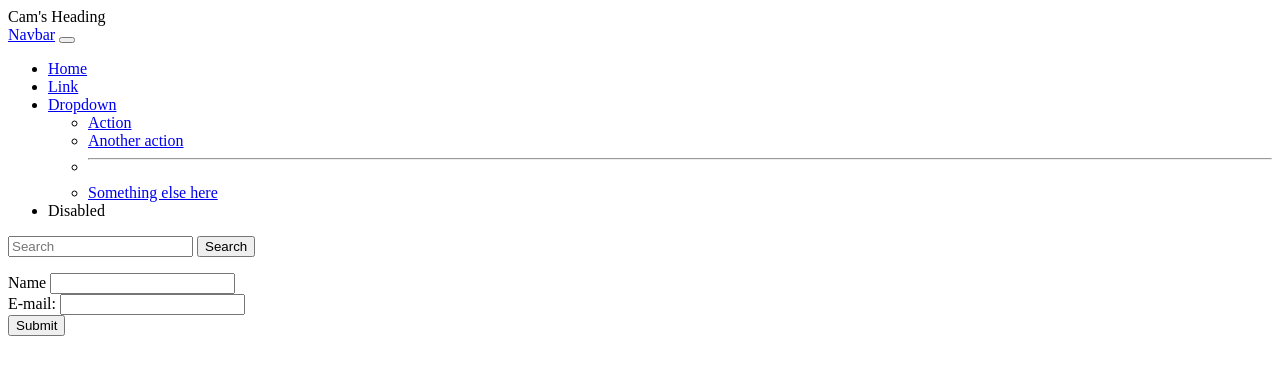
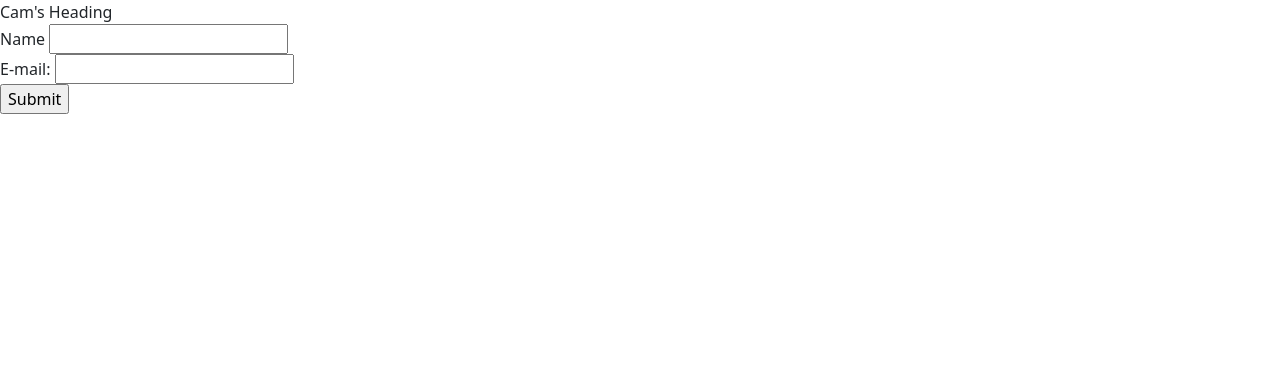
Before and after one commit to ccamlin3/homework2.4013, a PHP site: page / in a window 1280 px wide. Shown: the top 375 px of the page. Run offline with PHP 8.4, Linux system fonts and the light colour scheme.

Commit message:
Update header.php

```diff
--- a/header.php
+++ b/header.php
@@ -1,37 +1,10 @@
 <!doctype html>
-<nav class="navbar navbar-expand-lg bg-light">
-  <div class="container-fluid">
-    <a class="navbar-brand" href="#">Navbar</a>
-    <button class="navbar-toggler" type="button" data-bs-toggle="collapse" data-bs-target="#navbarSupportedContent" aria-controls="navbarSupportedContent" aria-expanded="false" aria-label="Toggle navigation">
-      <span class="navbar-toggler-icon"></span>
-    </button>
-    <div class="collapse navbar-collapse" id="navbarSupportedContent">
-      <ul class="navbar-nav me-auto mb-2 mb-lg-0">
-        <li class="nav-item">
-          <a class="nav-link active" aria-current="page" href="#">Home</a>
-        </li>
-        <li class="nav-item">
-          <a class="nav-link" href="#">Link</a>
-        </li>
-        <li class="nav-item dropdown">
-          <a class="nav-link dropdown-toggle" href="#" role="button" data-bs-toggle="dropdown" aria-expanded="false">
-            Dropdown
-          </a>
-          <ul class="dropdown-menu">
-            <li><a class="dropdown-item" href="#">Action</a></li>
-            <li><a class="dropdown-item" href="#">Another action</a></li>
-            <li><hr class="dropdown-divider"></li>
-            <li><a class="dropdown-item" href="#">Something else here</a></li>
-          </ul>
-        </li>
-        <li class="nav-item">
-          <a class="nav-link disabled">Disabled</a>
-        </li>
-      </ul>
-      <form class="d-flex" role="search">
-        <input class="form-control me-2" type="search" placeholder="Search" aria-label="Search">
-        <button class="btn btn-outline-success" type="submit">Search</button>
-      </form>
-    </div>
-  </div>
-</nav>
+<html>
+  <head>
+    <meta charset="utf-8">
+    <meta name="viewport" content="width=device-width, initial-scale=1">
+    <link href="https://cdn.jsdelivr.net/npm/bootstrap@5.2.1/dist/css/bootstrap.min.css" rel="stylesheet" integrity="sha384-iYQeCzEYFbKjA/T2uDLTpkwGzCiq6soy8tYaI1GyVh/UjpbCx/TYkiZhlZB6+fzT" crossorigin="anonymous">
+  </head>
+  <body>
+  </body>
+</html>
```
